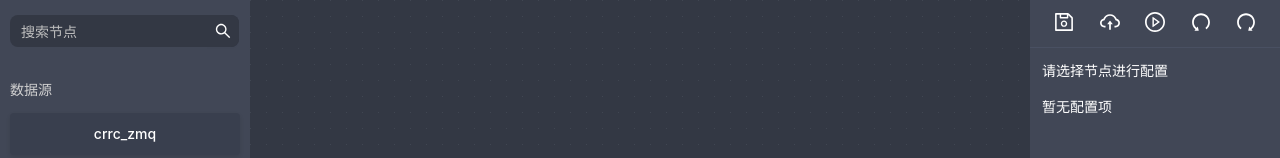
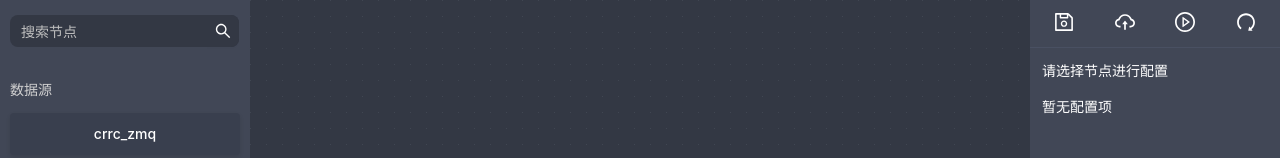
Before and after one commit to ssuperlilei/ekuiper-flow, a React (Create React App) app: page / in a window 1280 px wide. Shown: the top 158 px of the page. Built offline with nearby package versions, Linux system fonts and the light colour scheme.

Commit message:
feat(config): add restore icon

```diff
--- a/src/App.jsx
+++ b/src/App.jsx
@@ -109,6 +109,7 @@ const Flow = () => {
         setNodes(flow.nodes || []);
         setEdges(flow.edges || []);
         setViewport({ x, y, zoom });
+        message.success('恢复数据成功');
       }
     };
     restoreFlow();
--- a/src/Components/ConfigCard/ConfigCard.jsx
+++ b/src/Components/ConfigCard/ConfigCard.jsx
@@ -1,7 +1,7 @@
 import React, { useEffect, useState } from 'react';
 import './ConfigCard.less';
 import SchemaForm from './SchemaForm';
-import { SaveOutlined, PlayCircleOutlined, UndoOutlined, RedoOutlined, CloudUploadOutlined } from '@ant-design/icons';
+import { SaveOutlined, PlayCircleOutlined, RedoOutlined, CloudUploadOutlined } from '@ant-design/icons';
 
 const ConfigCard = ({ node, save, upload, restore }) => {
   const [title, setTitle] = useState('');
@@ -28,9 +28,6 @@ const ConfigCard = ({ node, save, upload, restore }) => {
           <PlayCircleOutlined style={iconStyles} />
         </a>
         <a onClick={restore}>
-          <UndoOutlined style={iconStyles} />
-        </a>
-        <a>
           <RedoOutlined style={iconStyles} />
         </a>
       </div>
```
